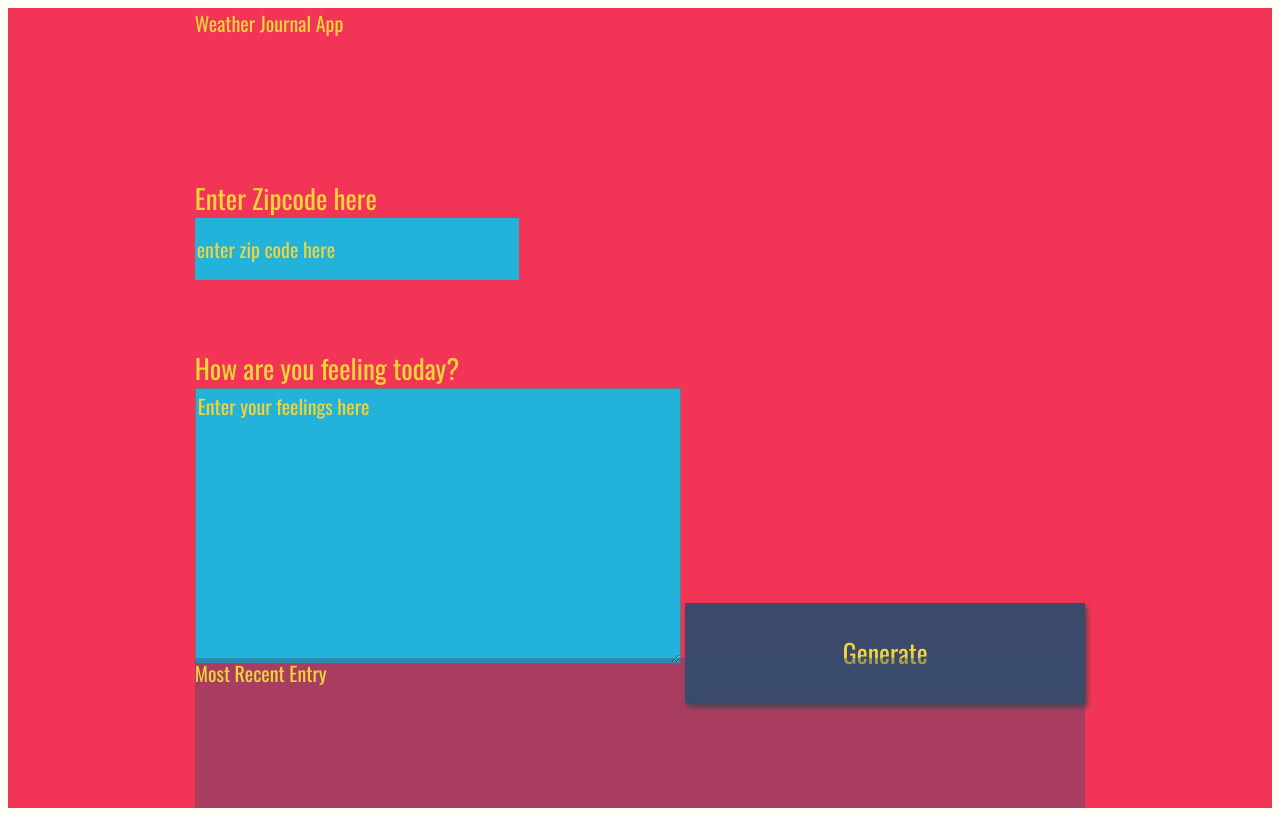
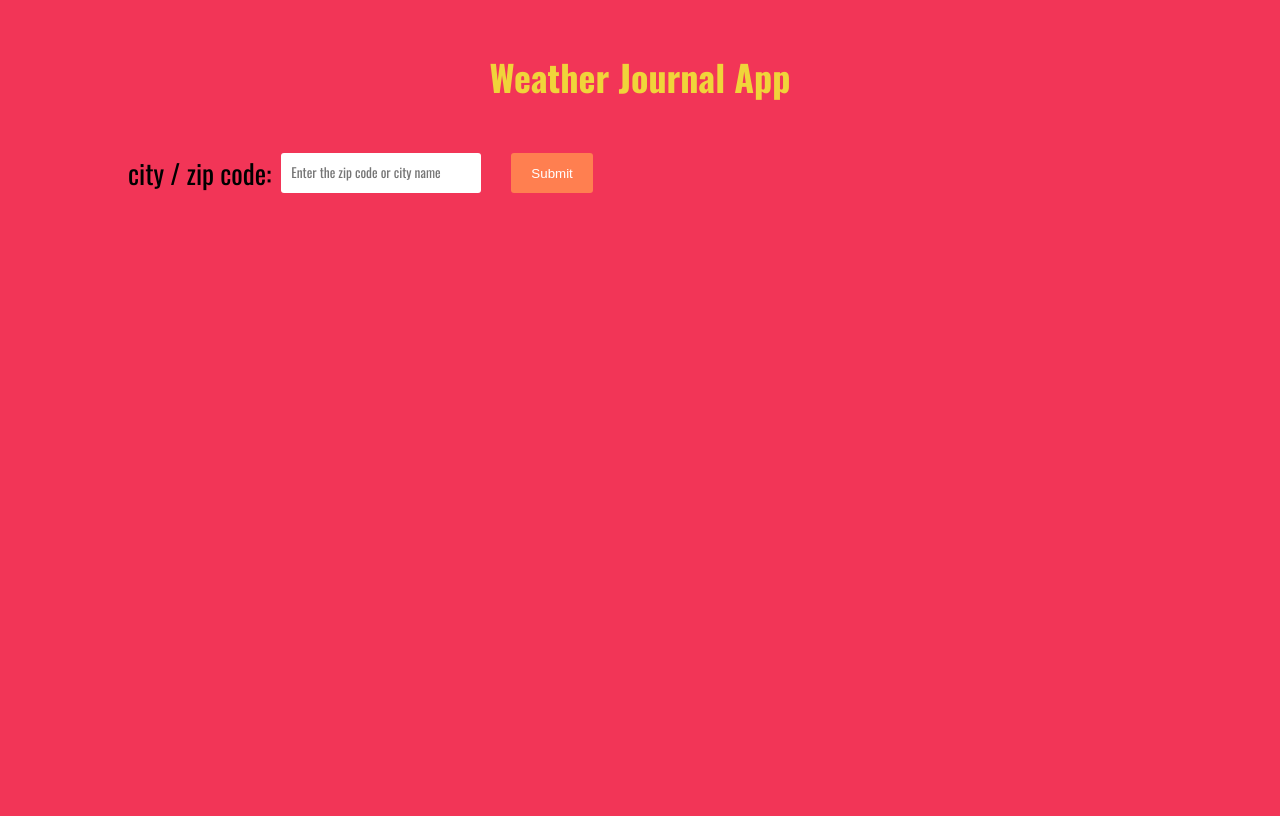
Before and after one commit to mahmoudAcm/weather-journal-app, a website: page website/index.html in a window 1280 px wide. Drawn offline with nearby package versions, Linux system fonts and the light colour scheme; a web font is replaced by a local one.

Commit message:
change some style and making weather and point in server.js file

```diff
--- a/package.json
+++ b/package.json
@@ -1,6 +1,8 @@
 {
   "dependencies": {
-    "express": "^4.17.1"
+    "express": "^4.17.1",
+    "request": "^2.88.2",
+    "request-promise": "^4.2.6"
   },
   "name": "weather-journal-app",
   "version": "1.0.0",
--- a/website/app.js
+++ b/website/app.js
@@ -1,5 +1,31 @@
 /* Global Variables */
+let zipCity = null;
 
 // Create a new date instance dynamically with JS
 let d = new Date();
 let newDate = d.getMonth()+'.'+ d.getDate()+'.'+ d.getFullYear();
+
+/**
+ * @description it gets the Weather data and dynamically updates the ui
+ * @returns void
+ */
+const getData = () => {
+    const btn = document.getElementById("getData");
+
+    /* add event when clicking submit button */
+    btn.addEventListener('click', () => {
+        zipCity = document.getElementById("zip-city").value;
+        if(!zipCity){
+            alert("please fill the input");
+            return;
+        }
+
+        //use the api to get the weather
+        fetch(`/weather/${zipCity}`).then(res => res.json()).
+        then(data => {
+            console.log(data);
+        })
+    });
+};
+
+getData();
--- a/website/index.html
+++ b/website/index.html
@@ -6,30 +6,22 @@
 <link href="https://fonts.googleapis.com/css?family=Oswald:400,600,700|Ranga:400,700&display=swap" rel="stylesheet">
 <link rel="stylesheet" href="style.css">
 </head>
- <body>
-<div id = "app">
-  <div class ="holder headline">
-    Weather Journal App
-  </div>
-  <div class ="holder zip">
-    <label for="zip">Enter Zipcode here</label>
-    <input type="text" id="zip" placeholder="enter zip code here">
-  </div>
-  <div class ="holder feel">
-    <label for="feelings">How are you feeling today?</label>
-    <textarea class= "myInput" id="feelings" placeholder="Enter your feelings here" rows="9" cols="50"></textarea>
-    <button id="generate" type = "submit"> Generate </button>
-  </div>
-  <div class ="holder entry">
-    <div class = "title">Most Recent Entry</div>
-   <div id = "entryHolder">
-    <div id = "date"></div>
-   <div id = "temp"></div>
-   <div id = "content"></div>
-  </div>
-  </div>
-  </div>
-<script src="app.js" type="text/javascript"></script>
-
+ <body id="app">
+  <header>
+    <div class="container">
+       <h1 class="heading">Weather Journal App</h1>
+    </div>
+  </header>
+  <section class="controller">
+    <div class="container">
+      <div class="form-group">
+          <label for="zip-city">city / zip code: </label>
+          <input id="zip-city" type="text" placeholder="Enter the zip code or city name" class="zip-city"/>
+          <button class="zip-city-btn" id="getData">submit</button>
+      </div>
+      <!-- <img id="icon" src="" alt="icon"/> -->
+    </div>
+  </section>
+  <script src="app.js" type="text/javascript"></script>
 </body>
 </html>
--- a/website/style.css
+++ b/website/style.css
@@ -1,86 +1,81 @@
+* {
+    margin: 0;
+    padding: 0;
+    box-sizing: border-box;
+}
+
 body{
     background: #fffff8;
     font-family: -apple-system, BlinkMacSystemFont, sans-serif;
 }
 
+.container {
+    width: 80%;
+    margin: auto;
+}
+
 #app{
-    display: grid;
-    grid-auto-rows: minmax(150px, auto);
-    /* grid-template-columns:  */
     height:100vh;
     background: #f23557;
-    color: #f0d43a;
-    justify-content: center;
-    grid-gap: 1em;
     font-size: 20px;
     font-family: 'Oswald', sans-serif;
 }
 
-.holder{
-
+/*Header Styles*/
+header {
+   text-align: center;
+   color: #f0d43a;
 }
 
-.entry{
-    background: rgba(59, 74, 107, .4);
+.heading {
+    padding: 50px 0;
 }
 
-#entryHolder{
-
+/* controller section styles */
+.form-group {
+    display: flex;
 }
 
-#date{
-
+.form-group label {
+    cursor: pointer;
 }
 
-#temp{
-
+.controller .zip-city {
+    width: 200px;
+    padding: 10px;
+    margin-left: 10px;
+    border: none;
+    border-radius: 3px;
 }
 
-#content{
-
+.zip-city-btn {
+    padding: 5px 20px;
+    margin-left: 30px;
+    border: none;
+    border-radius: 3px;
+    cursor: pointer;
+    text-transform: capitalize;
+    transition: 1s cubic-bezier(0.23, 1, 0.320, 1);
+    background: coral;
+    color:white;
 }
 
-.headline {
-
-}
-.title{
-
+.zip-city-btn:active {
+    background: chocolate;
+    color: white;
 }
 
-/*  Basic Styling To Override Default For Basic HTML Elements */
+/* Basic Styling To Override Default For Basic HTML Elements */
 label{
     display:block;
     font-size: 27px;
 }
 
-input{
-    display:block;
-    height: 60px;
-    width: 320px;
-    background:#22b2da;
-    color: #f0d43a;
-    font-size: 20px;
-    font-family: 'Oswald', sans-serif;
-    border: none;
-}
-
-button{
-    width: 400px;
-    height: 100px;
-    background: #3b4a6b;
-    color: #f0d43a;
-    font-size: 26px;
-    font-family: 'Oswald', sans-serif;
-    border: none;
-    box-shadow: 2px 4px 5px #444;
-}
 h1{
     font-size: 36px;
 }
 
 textarea{
-    background:#22b2da;
-    color: #f0d43a;
     font-size: 20px;
     font-family: 'Oswald', sans-serif;
 }
@@ -93,19 +88,13 @@ button:focus {
 }
 /* Style for Placeholder Text*/
 ::placeholder { /* Firefox, Chrome, Opera */
-    color: #f0d43a;
     font-family: 'Oswald', sans-serif;
-
 }
 
 :-ms-input-placeholder { /* Internet Explorer 10-11 */
-    color: #f0d43a;
     font-family: 'Oswald', sans-serif;
-
 }
 
 ::-ms-input-placeholder { /* Microsoft Edge */
-    color: #f0d43a;
     font-family: 'Oswald', sans-serif;
-
 }
```
Also changed, not shown: server.js (+12 -1 lines), 2 other files.
